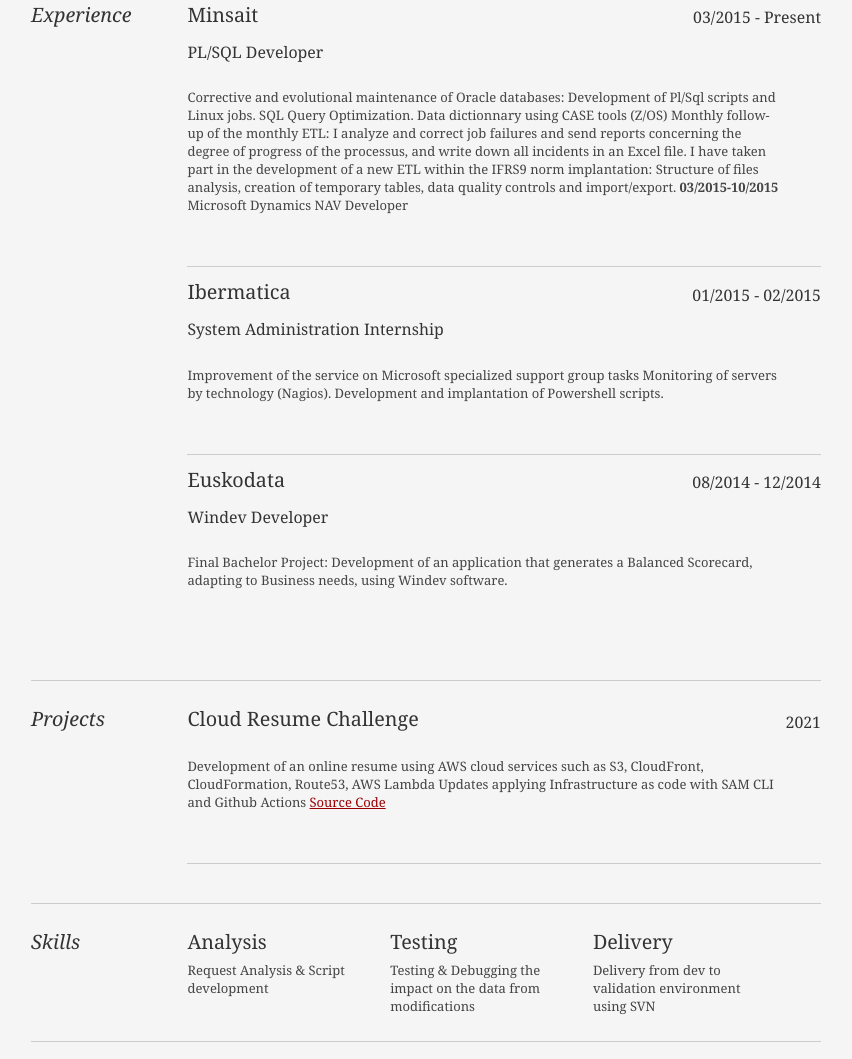
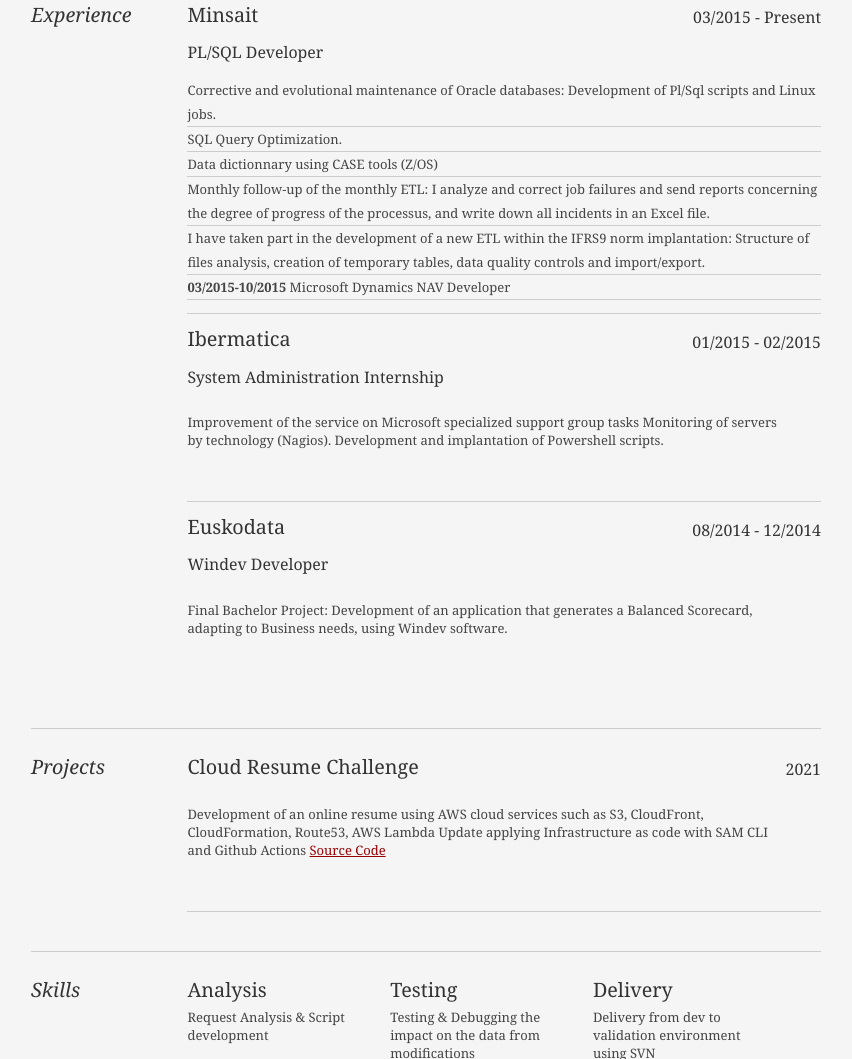
Before and after one commit to Natxo91/cloud-resume-challenge, a plain HTML site: page resume-site/index.html in a window 1280 px wide. Shown: the part 549-1608 px from the top of the page, without its empty margins (214-1066 px from the left). Drawn offline with Linux system fonts and the light colour scheme; no server answers.

Commit message:
index.html

```diff
--- a/resume-site/index.html
+++ b/resume-site/index.html
@@ -74,12 +74,13 @@
 								<h2>Minsait</h2></br>
 								<h3>PL/SQL Developer</h3></br>
 								<h4>03/2015 - Present</h4>
-								<p>Corrective and evolutional maintenance of Oracle databases: Development of  Pl/Sql scripts and Linux jobs. SQL Query Optimization.
-								Data dictionnary using CASE tools (Z/OS)
-								Monthly follow-up of the monthly ETL: I analyze and correct job failures and send reports concerning the degree of progress of the processus, and write down all incidents in an Excel file.
-								I have taken part in the development of a new ETL within the IFRS9 norm implantation: Structure of files analysis, creation of temporary tables, data quality controls and import/export.
-								<b>03/2015-10/2015</b> Microsoft Dynamics NAV Developer
-								</p>
+								<ul><li>Corrective and evolutional maintenance of Oracle databases: Development of  Pl/Sql scripts and Linux jobs.</li>
+								<li>SQL Query Optimization.</li>
+								<li>Data dictionnary using CASE tools (Z/OS)</li>
+								<li>Monthly follow-up of the monthly ETL: I analyze and correct job failures and send reports concerning the degree of progress of the processus, and write down all incidents in an Excel file. </li>
+								<li>I have taken part in the development of a new ETL within the IFRS9 norm implantation: Structure of files analysis, creation of temporary tables, data quality controls and import/export. </li>
+								<li><b>03/2015-10/2015</b> Microsoft Dynamics NAV Developer  </li>
+								</ul>
 							</div>
 
                            <div class="job">
@@ -111,7 +112,7 @@
 								<h2>Cloud Resume Challenge</h2></br>
 								<h4>2021</h4>
 								<p>Development of an online resume using AWS cloud services such as S3, CloudFront, CloudFormation, Route53, AWS Lambda
-                                   Updates applying Infrastructure as code with SAM CLI and Github Actions
+                                   Update applying Infrastructure as code with SAM CLI and Github Actions
                                    <a href="https://github.com/Natxo91/cloud-resume-challenge">Source Code</a>
 								</p>
 							</div>
```
